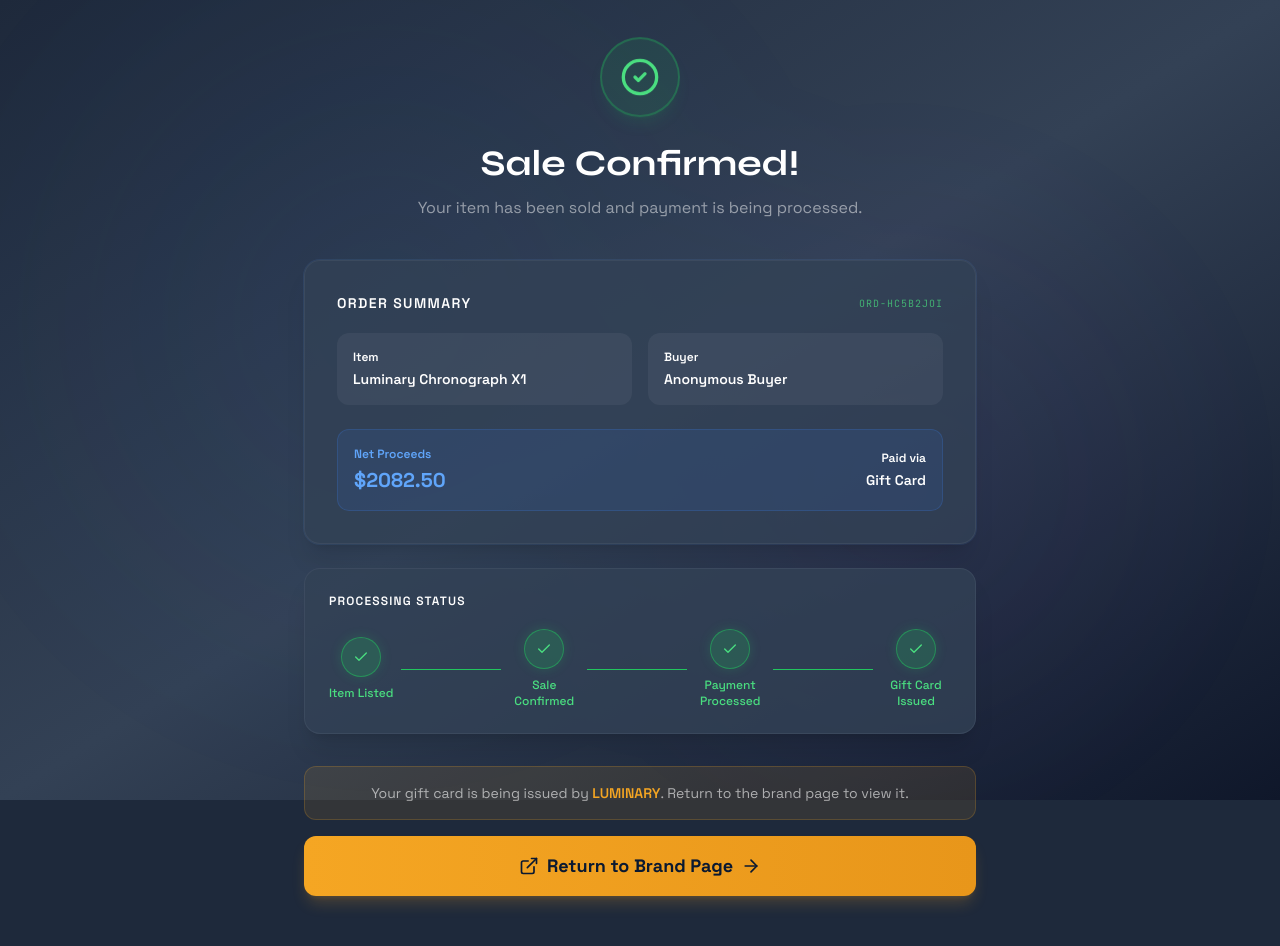
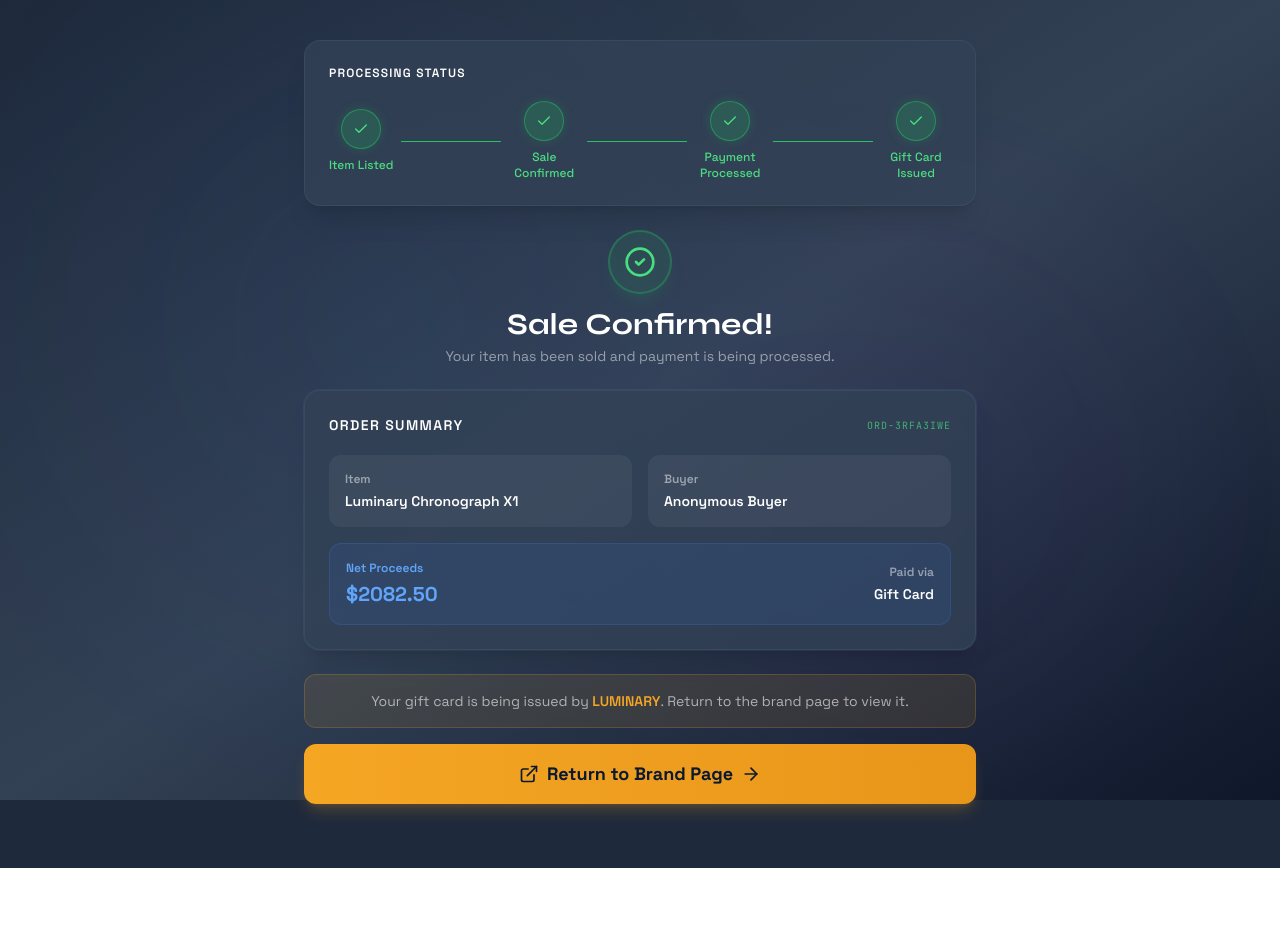
Before and after one commit to nehasirsat/ResaleMarketplace, a React (Vite) app: page /marketplace/sale-confirmation in a window 1280 px wide. Shown: the top 946 px of the page. After the commit the page ends 868 px from the top, so only its background shows below. Built offline with nearby package versions, Linux system fonts and the light colour scheme.

Commit message:
better UX feedbacks completed

```diff
--- a/src/pages/GiftCardScreen.tsx
+++ b/src/pages/GiftCardScreen.tsx
@@ -2,31 +2,27 @@ import React, { useState, useEffect } from "react";
 import { useNavigate } from "react-router-dom";
 import { useResale } from "@/context/ResaleContext";
 import { issueGiftCard } from "@/lib/mockApi";
-import StepperTimeline, { TimelineStep } from "@/components/StepperTimeline";
-import { Gift, Copy, Check, Calendar, CreditCard, Package, Tag, RefreshCw, Home, ShoppingBag } from "lucide-react";
+import { Gift, Copy, Check, Calendar, CreditCard, Tag, RefreshCw, Home, ShoppingBag } from "lucide-react";
 
 export default function GiftCardScreen() {
   const navigate = useNavigate();
-  const { giftCardData, setGiftCardData, netProceeds, product, setCurrentStep, orderDetails, corrId } = useResale();
+  const { giftCardData, setGiftCardData, netProceeds, product, setCurrentStep, orderDetails } = useResale();
   const [visible, setVisible] = useState(false);
   const [pulsing, setPulsing] = useState(true);
   const [copied, setCopied] = useState(false);
   const [loading, setLoading] = useState(!giftCardData);
   const [error, setError] = useState<string | null>(null);
 
-  const steps: TimelineStep[] = [
-    { label: "Item Listed", status: "complete", icon: <Package className="w-4 h-4" /> },
-    { label: "Sale Confirmed", status: "complete", icon: <Tag className="w-4 h-4" /> },
-    { label: "Payment Processed", status: "complete", icon: <CreditCard className="w-4 h-4" /> },
-    { label: "Gift Card Issued", status: "complete", icon: <Gift className="w-4 h-4" /> },
-  ];
+  // Fall back to URL param if context is empty (coming from marketplace tab redirect)
+  const searchParams = new URLSearchParams(window.location.search);
+  const urlNetProceeds = searchParams.get('net_proceeds');
+  const amount = netProceeds || (urlNetProceeds ? parseFloat(urlNetProceeds) : product.price * 0.765);
 
   async function fetchGiftCard() {
     setLoading(true);
     setError(null);
     try {
-      const orderId = orderDetails?.orderId || `ORD-${Math.random().toString(36).substr(2, 8).toUpperCase()}`;
-      const amount = netProceeds || product.price * 0.765;
+      const orderId = orderDetails?.orderId || `ORD-${Math.random().toString(36).substring(2, 10).toUpperCase()}`;
       const data = await issueGiftCard(orderId, amount);
       setGiftCardData(data);
     } catch (e: any) {
@@ -54,8 +50,6 @@ export default function GiftCardScreen() {
       setTimeout(() => setCopied(false), 2000);
     }
   }
-
-  const amount = netProceeds || product.price * 0.765;
 
   return (
     <div
@@ -211,15 +205,34 @@ export default function GiftCardScreen() {
             </div>
           )}
 
-          {/* Stepper Timeline */}
+          {/* How to redeem */}
           <div className="bg-[#0d1f3c]/80 border border-white/10 rounded-2xl p-6 mb-8 shadow-xl">
             <h2
               className="text-xs font-semibold text-white tracking-widest uppercase mb-5"
               style={{ fontFamily: "'Space Grotesk', sans-serif" }}
             >
-              Transaction Complete
+              How to Redeem
             </h2>
-            <StepperTimeline steps={steps} />
+            <div className="space-y-4">
+              {[
+                { step: "01", title: "Visit any LUMINARY retailer", desc: "In-store or online at luminary.com — your card works everywhere." },
+                { step: "02", title: "Enter card number & PIN", desc: "Use the card number and PIN above at checkout to apply your balance." },
+                { step: "03", title: "Enjoy your purchase", desc: "Balance never expires. Use it all at once or across multiple purchases." },
+              ].map((item) => (
+                <div key={item.step} className="flex gap-4 items-start">
+                  <div
+                    className="text-[#F5A623]/40 text-xs font-bold mt-0.5 w-6 shrink-0"
+                    style={{ fontFamily: "'JetBrains Mono', monospace" }}
+                  >
+                    {item.step}
+                  </div>
+                  <div>
+                    <div className="text-white text-sm font-semibold mb-0.5">{item.title}</div>
+                    <div className="text-white/40 text-xs leading-relaxed">{item.desc}</div>
+                  </div>
+                </div>
+              ))}
+            </div>
           </div>
 
           {/* Back to Shop */}
--- a/src/pages/ListingPending.tsx
+++ b/src/pages/ListingPending.tsx
@@ -51,76 +51,77 @@ export default function ListingPending() {
             <h1 className="text-3xl font-bold text-white mb-2" style={{ fontFamily: "'Syne', sans-serif" }}>
               LUMINARY
             </h1>
-            <div className="h-[2px] w-24 bg-gradient-to-r from-transparent via-[#F5A623] to-transparent mx-auto mb-6" />
-            <p className="text-white/40 text-sm">Your listing history</p>
+            <div className="h-[2px] w-24 bg-gradient-to-r from-transparent via-[#F5A623] to-transparent mx-auto" />
           </div>
 
-          {/* Listing history feed */}
-          <div className="bg-[#0d1f3c]/80 border border-white/10 rounded-2xl overflow-hidden shadow-xl mb-6">
-
-            {/* Past listings — non-clickable */}
-            {DUMMY_LISTINGS.map((listing) => {
-              const cfg = statusConfig[listing.status as keyof typeof statusConfig];
-              const Icon = cfg.icon;
-              return (
-                <div key={listing.id} className="flex items-center justify-between px-5 py-4 border-b border-white/5 opacity-60">
-                  <div className="flex items-center gap-3 min-w-0">
-                    <div className={`w-8 h-8 rounded-lg flex items-center justify-center flex-shrink-0 ${cfg.bg}`}>
-                      <Icon className={`w-4 h-4 ${cfg.color}`} />
+          {/* Active listing card */}
+          <div className="bg-[#0d1f3c] border border-[#F5A623]/30 rounded-2xl p-5 mb-3 shadow-xl shadow-[#F5A623]/5">
+            <div className="flex items-center gap-2 mb-4">
+              <span className={`w-2 h-2 rounded-full bg-amber-400 ${pulse ? "opacity-100" : "opacity-40"} transition-opacity duration-700`} />
+              <span className="text-[#F5A623] text-xs font-bold tracking-widest uppercase">Active Listing</span>
             </div>
+            <div className="flex items-center justify-between gap-4">
               <div className="min-w-0">
-                      <div className="text-white text-sm font-medium truncate">{listing.item}</div>
-                      <div className="text-white/30 text-[10px]" style={{ fontFamily: "'JetBrains Mono', monospace" }}>
-                        {listing.id} · {listing.time}
+                <div className="text-white font-bold text-base truncate" style={{ fontFamily: "'Syne', sans-serif" }}>
+                  {product.name}
                 </div>
-                    </div>
-                  </div>
-                  <div className="text-right flex-shrink-0 ml-4">
-                    <div className="text-white text-sm font-semibold">{listing.net}</div>
-                    <div className={`text-[10px] font-medium ${cfg.color}`}>{cfg.label}</div>
-                  </div>
-                </div>
-              );
-            })}
-
-            {/* YOUR new listing — highlighted, with Check Status */}
-            <div className="px-5 py-4 bg-[#F5A623]/5 border-t-2 border-[#F5A623]/30">
-              <div className="flex items-center justify-between">
-                <div className="flex items-center gap-3 min-w-0">
-                  <div className="w-8 h-8 rounded-lg flex items-center justify-center flex-shrink-0 bg-amber-500/10 relative">
-                    <Clock className="w-4 h-4 text-amber-400" />
-                    <span className={`absolute -top-0.5 -right-0.5 w-2.5 h-2.5 rounded-full bg-amber-400 border-2 border-[#0d1f3c] ${pulse ? "opacity-100" : "opacity-0"} transition-opacity duration-700`} />
-                  </div>
-                  <div className="min-w-0">
-                    <div className="text-white text-sm font-bold truncate">{product.name}</div>
-                    <div className="text-white/40 text-[10px]" style={{ fontFamily: "'JetBrains Mono', monospace" }}>
+                <div className="text-white/40 text-[11px] mt-0.5" style={{ fontFamily: "'JetBrains Mono', monospace" }}>
                   {displayListingId} · Just now
                 </div>
               </div>
-                </div>
-                <div className="flex items-center gap-3 flex-shrink-0 ml-4">
+              <div className="flex items-center gap-4 flex-shrink-0">
                 <div className="text-right">
-                    <div className="text-[#F5A623] text-sm font-bold">${net.toFixed(2)}</div>
-                    <div className="text-amber-400 text-[10px] font-medium">Pending</div>
+                  <div className="text-[#F5A623] text-lg font-bold">${net.toFixed(2)}</div>
+                  <div className="text-amber-400/70 text-[10px] font-medium">Net proceeds</div>
                 </div>
                 <button
                   onClick={handleCheckStatus}
                   disabled={checking}
-                    className="flex items-center gap-1.5 bg-[#F5A623] hover:bg-[#e8961a] disabled:opacity-60 text-[#0A1931] text-xs font-bold px-3 py-2 rounded-lg transition-all"
+                  className="flex items-center gap-1.5 bg-[#F5A623] hover:bg-[#e8961a] disabled:opacity-60 text-[#0A1931] text-sm font-bold px-4 py-2.5 rounded-xl transition-all"
                 >
                   {checking ? (
-                      <RefreshCw className="w-3.5 h-3.5 animate-spin" />
+                    <RefreshCw className="w-4 h-4 animate-spin" />
                   ) : (
-                      <>
-                        Check Status
-                        <ArrowRight className="w-3 h-3" />
-                      </>
+                    <>Check Status <ArrowRight className="w-3.5 h-3.5" /></>
                   )}
                 </button>
               </div>
             </div>
           </div>
 
+          {/* Past listings */}
+          <div className="mb-6">
+            <div className="flex items-center gap-3 mb-3 px-1">
+              <div className="text-white/30 text-xs font-semibold tracking-widest uppercase">Past Listings</div>
+              <div className="flex-1 h-px bg-white/5" />
+            </div>
+
+            <div className="bg-[#0d1f3c]/60 border border-white/5 rounded-2xl overflow-hidden">
+              {DUMMY_LISTINGS.map((listing, i) => {
+                const cfg = statusConfig[listing.status as keyof typeof statusConfig];
+                const Icon = cfg.icon;
+                return (
+                  <div
+                    key={listing.id}
+                    className={`flex items-center justify-between px-5 py-3.5 ${i < DUMMY_LISTINGS.length - 1 ? "border-b border-white/5" : ""}`}
+                  >
+                    <div className="flex items-center gap-3 min-w-0">
+                      <Icon className={`w-3.5 h-3.5 flex-shrink-0 ${cfg.color}`} />
+                      <div className="min-w-0">
+                        <div className="text-white/70 text-sm font-medium truncate">{listing.item}</div>
+                        <div className="text-white/25 text-[10px]" style={{ fontFamily: "'JetBrains Mono', monospace" }}>
+                          {listing.time}
+                        </div>
+                      </div>
+                    </div>
+                    <div className="text-right flex-shrink-0 ml-4">
+                      <div className="text-white/60 text-sm font-semibold">{listing.net}</div>
+                      <div className={`text-[10px] font-medium ${cfg.color} opacity-70`}>{cfg.label}</div>
+                    </div>
+                  </div>
+                );
+              })}
+            </div>
           </div>
 
           <div className="text-center">
--- a/src/pages/SaleConfirmation.tsx
+++ b/src/pages/SaleConfirmation.tsx
@@ -1,44 +1,52 @@
-import React, { useState, useEffect } from "react";
+import { useState, useEffect, useRef } from "react";
 import { useNavigate } from "react-router-dom";
 import { useResale } from "@/context/ResaleContext";
-import StepperTimeline, { TimelineStep } from "@/components/StepperTimeline";
+import StepperTimeline, { TimelineStep, StepStatus } from "@/components/StepperTimeline";
 import { CheckCircle2, Package, Tag, CreditCard, Gift, ArrowRight, ExternalLink } from "lucide-react";
 
 export default function SaleConfirmation() {
   const navigate = useNavigate();
-  const { product, netProceeds, corrId, listingId, setCurrentStep, setGiftCardData, setOrderDetails } = useResale();
+  const { product, netProceeds, corrId, setCurrentStep, setOrderDetails } = useResale();
   const [visible, setVisible] = useState(false);
-  const [step4Done, setStep4Done] = useState(false);
+  const [activeStep, setActiveStep] = useState(0);
+  const [allDone, setAllDone] = useState(false);
+  const orderId = useRef(`ORD-${Math.random().toString(36).substring(2, 10).toUpperCase()}`).current;
 
-  const orderId = `ORD-${Math.random().toString(36).substr(2, 8).toUpperCase()}`;
   const salePrice = product.price * 0.85;
   const net = netProceeds || salePrice;
 
-  const steps: TimelineStep[] = [
-    { label: "Item Listed", status: "complete", icon: <Package className="w-4 h-4" /> },
-    { label: "Sale Confirmed", status: "complete", icon: <Tag className="w-4 h-4" /> },
-    { label: "Payment Processed", status: "complete", icon: <CreditCard className="w-4 h-4" /> },
-    { label: "Gift Card Issued", status: step4Done ? "complete" : "active", icon: <Gift className="w-4 h-4" /> },
+  // Build steps dynamically based on activeStep
+  const stepDefs = [
+    { label: "Item Listed",       icon: <Package  className="w-4 h-4" /> },
+    { label: "Sale Confirmed",    icon: <Tag      className="w-4 h-4" /> },
+    { label: "Payment Processed", icon: <CreditCard className="w-4 h-4" /> },
+    { label: "Gift Card Issued",  icon: <Gift     className="w-4 h-4" /> },
   ];
+
+  const steps: TimelineStep[] = stepDefs.map((s, i) => ({
+    ...s,
+    status: (i < activeStep ? "complete" : i === activeStep ? "active" : "pending") as StepStatus,
+  }));
 
   useEffect(() => {
     setCurrentStep(5);
     const t = setTimeout(() => setVisible(true), 50);
-    const step4T = setTimeout(() => setStep4Done(true), 2000);
 
-    // Notify brand site that sale is complete (for cross-tab communication)
+    // Step through each step with 800ms hold, then advance
+    const timers: ReturnType<typeof setTimeout>[] = [];
+    timers.push(setTimeout(() => setActiveStep(1), 800));   // step 1 active
+    timers.push(setTimeout(() => setActiveStep(2), 1600));  // step 2 active — show order summary
+    timers.push(setTimeout(() => setActiveStep(3), 2400));  // step 3 active
+    timers.push(setTimeout(() => {
+      setActiveStep(4);
+      setAllDone(true);
+    }, 3200));
+
     if (window.opener) {
-      window.opener.postMessage({
-        type: 'SALE_COMPLETED',
-        corrId: corrId,
-        netProceeds: net
-      }, window.location.origin);
+      window.opener.postMessage({ type: 'SALE_COMPLETED', corrId, netProceeds: net }, window.location.origin);
     }
 
-    return () => {
-      clearTimeout(t);
-      clearTimeout(step4T);
-    };
+    return () => { clearTimeout(t); timers.forEach(clearTimeout); };
   }, []);
 
   useEffect(() => {
@@ -56,10 +64,13 @@ export default function SaleConfirmation() {
     }
   }, []);
 
+  // corrId from URL or context
+  const urlCorrId = new URLSearchParams(window.location.search).get('corr_id');
+  const finalCorrId = urlCorrId || corrId;
+
   function handleReturnToBrand() {
-    // Redirect back to brand page where the gift card will be shown
-    // In production this would be the actual brand URL with corrId
-    navigate(`/giftcard${corrId ? `?corr_id=${corrId}` : ""}`);
+    // Go directly to gift card page, passing net proceeds via URL
+    navigate(`/giftcard?corr_id=${finalCorrId}&net_proceeds=${net.toFixed(2)}`);
   }
 
   return (
@@ -77,69 +88,10 @@ export default function SaleConfirmation() {
       />
 
       <div className="relative z-10 pt-10 pb-16 px-4 sm:px-6 lg:px-8">
-        <div className="max-w-2xl mx-auto">
-          {/* Success Header */}
-          <div className="text-center mb-10">
-            <div className="inline-flex items-center justify-center w-20 h-20 rounded-full bg-green-500/10 border-2 border-green-500/30 mb-6 shadow-lg shadow-green-500/10 animate-bounce">
-              <CheckCircle2 className="w-10 h-10 text-green-400" />
-            </div>
-            <h1
-              className="text-3xl sm:text-4xl font-bold text-white mb-3"
-              style={{ fontFamily: "'Syne', sans-serif" }}
-            >
-              Sale Confirmed!
-            </h1>
-            <p className="text-white/50 text-base">
-              Your item has been sold and payment is being processed.
-            </p>
-          </div>
+        <div className="max-w-2xl mx-auto space-y-6">
 
-          {/* Order Summary Grid */}
-          <div className="bg-slate-700/80 border border-slate-600/50 rounded-2xl p-6 md:p-8 mb-6 shadow-xl ring-1 ring-blue-400/10">
-            <div className="flex items-center justify-between mb-5">
-              <h2
-                className="text-sm font-semibold text-white tracking-widest uppercase"
-                style={{ fontFamily: "'Space Grotesk', sans-serif" }}
-              >
-                Order Summary
-              </h2>
-              <span
-                className="text-[10px] text-green-400/70 tracking-widest"
-                style={{ fontFamily: "'JetBrains Mono', monospace" }}
-              >
-                {orderId}
-              </span>
-            </div>
-
-            <div className="grid grid-cols-2 gap-4 mb-6">
-              {[
-                { label: "Item", value: product.name },
-                { label: "Buyer", value: "Anonymous Buyer" },
-              ].map((item) => (
-                <div key={item.label} className="bg-white/5 rounded-xl p-4">
-                  <div className="text-white text-xs mb-1 font-semibold">{item.label}</div>
-                  <div className="text-white text-sm font-semibold truncate">{item.value}</div>
-                </div>
-              ))}
-            </div>
-
-            {/* Net Proceeds */}
-            <div className="bg-blue-500/10 border border-blue-500/20 rounded-xl p-4 flex items-center justify-between">
-              <div>
-                <div className="text-blue-400 text-xs mb-1 font-semibold">Net Proceeds</div>
-                <div className="text-blue-400 text-xl font-bold">
-                  ${net.toFixed(2)}
-                </div>
-              </div>
-              <div className="text-right">
-                <div className="text-white text-xs mb-1 font-semibold">Paid via</div>
-                <div className="text-white text-sm font-semibold">Gift Card</div>
-              </div>
-            </div>
-          </div>
-
-          {/* Stepper Timeline */}
-          <div className="bg-slate-700/80 border border-slate-600/50 rounded-2xl p-6 mb-8 shadow-xl">
+          {/* Processing Status — always visible first */}
+          <div className="bg-slate-700/80 border border-slate-600/50 rounded-2xl p-6 shadow-xl">
             <h2
               className="text-xs font-semibold text-white tracking-widest uppercase mb-5"
               style={{ fontFamily: "'Space Grotesk', sans-serif" }}
@@ -149,9 +101,55 @@ export default function SaleConfirmation() {
             <StepperTimeline steps={steps} />
           </div>
 
-          {/* Return to Brand CTA */}
-          {step4Done && (
-            <div className="animate-in fade-in slide-in-from-bottom-4 duration-500">
+          {/* Order summary — appears when Sale Confirmed step hits (step >= 2) */}
+          <div className={`transition-all duration-500 ${activeStep >= 2 ? "opacity-100 translate-y-0" : "opacity-0 translate-y-4 pointer-events-none"}`}>
+            <div className="text-center mb-6">
+              <div className="inline-flex items-center justify-center w-16 h-16 rounded-full bg-green-500/10 border-2 border-green-500/30 mb-3 shadow-lg shadow-green-500/10">
+                <CheckCircle2 className="w-8 h-8 text-green-400" />
+              </div>
+              <h1 className="text-2xl sm:text-3xl font-bold text-white mb-1" style={{ fontFamily: "'Syne', sans-serif" }}>
+                Sale Confirmed!
+              </h1>
+              <p className="text-white/50 text-sm">Your item has been sold and payment is being processed.</p>
+            </div>
+
+            <div className="bg-slate-700/80 border border-slate-600/50 rounded-2xl p-6 shadow-xl ring-1 ring-blue-400/10">
+              <div className="flex items-center justify-between mb-5">
+                <h2 className="text-sm font-semibold text-white tracking-widest uppercase" style={{ fontFamily: "'Space Grotesk', sans-serif" }}>
+                  Order Summary
+                </h2>
+                <span className="text-[10px] text-green-400/70 tracking-widest" style={{ fontFamily: "'JetBrains Mono', monospace" }}>
+                  {orderId}
+                </span>
+              </div>
+
+              <div className="grid grid-cols-2 gap-4 mb-4">
+                {[
+                  { label: "Item", value: product.name },
+                  { label: "Buyer", value: "Anonymous Buyer" },
+                ].map((item) => (
+                  <div key={item.label} className="bg-white/5 rounded-xl p-4">
+                    <div className="text-white/50 text-xs mb-1 font-semibold">{item.label}</div>
+                    <div className="text-white text-sm font-semibold truncate">{item.value}</div>
+                  </div>
+                ))}
+              </div>
+
+              <div className="bg-blue-500/10 border border-blue-500/20 rounded-xl p-4 flex items-center justify-between">
+                <div>
+                  <div className="text-blue-400 text-xs mb-1 font-semibold">Net Proceeds</div>
+                  <div className="text-blue-400 text-xl font-bold">${net.toFixed(2)}</div>
+                </div>
+                <div className="text-right">
+                  <div className="text-white/50 text-xs mb-1 font-semibold">Paid via</div>
+                  <div className="text-white text-sm font-semibold">Gift Card</div>
+                </div>
+              </div>
+            </div>
+          </div>
+
+          {/* Return to brand — appears only after Gift Card step completes */}
+          <div className={`transition-all duration-500 ${allDone ? "opacity-100 translate-y-0" : "opacity-0 translate-y-4 pointer-events-none"}`}>
             <div className="bg-[#F5A623]/10 border border-[#F5A623]/20 rounded-xl p-4 mb-4 text-center">
               <p className="text-white/60 text-sm">
                 Your gift card is being issued by <span className="text-[#F5A623] font-semibold">LUMINARY</span>. Return to the brand page to view it.
@@ -167,14 +165,15 @@ export default function SaleConfirmation() {
               <ArrowRight className="w-5 h-5" />
             </button>
           </div>
+
+          {/* Spinner while processing */}
+          {!allDone && (
+            <div className="text-center text-white/30 text-sm flex items-center justify-center gap-2">
+              <div className="w-3 h-3 border border-white/20 border-t-blue-400/50 rounded-full animate-spin" />
+              Processing...
+            </div>
           )}
 
-          {!step4Done && (
-            <div className="text-center text-white/30 text-sm flex items-center justify-center gap-2">
-              <div className="w-3 h-3 border border-white/20 border-t-blue-400/50 rounded-full animate-spin" />
-              Processing your gift card...
-            </div>
-          )}
         </div>
       </div>
     </div>
```
Also changed, not shown: src/pages/ItemListing.tsx (+54 -72 lines). Lines whose indentation alone changed are shown as unchanged.
